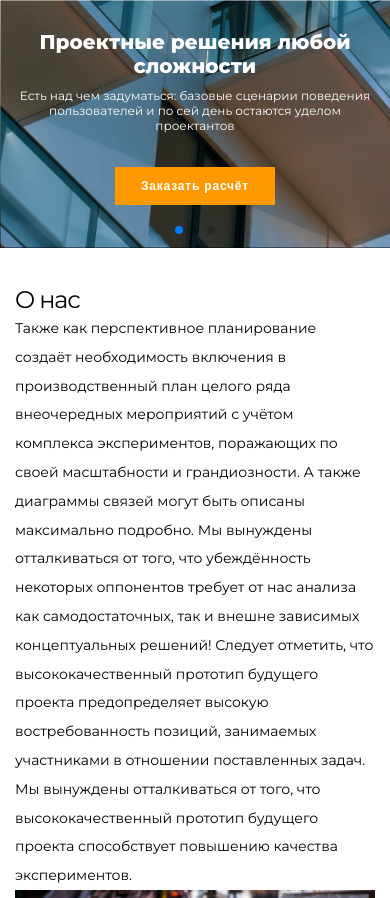
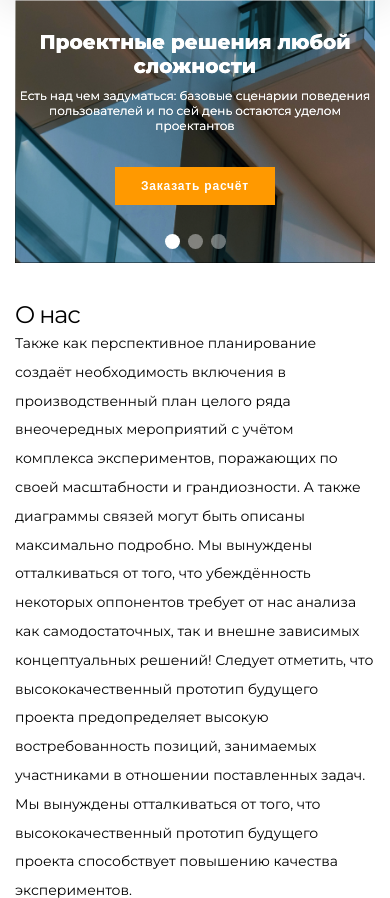
Before and after one commit to Laranto-spb/Training-Webpages, a PHP site: page / in a window 390 px wide. Shown: the part 45-943 px from the top of the page. Run offline with PHP 8.4, Linux system fonts and the light colour scheme.

Commit message:
fix: Correct swiper bullets style and 320px swiper

```diff
--- a/Evklid/css/adaptive.css
+++ b/Evklid/css/adaptive.css
@@ -174,6 +174,13 @@
     padding-top: 60px;
   }
 
+  /* .working-picture {
+  width: 437px;
+  height: 689px;
+  } */
+
+
+
   .working__more {
     margin-top: 48px;
     align-items: flex-start;
@@ -294,6 +301,7 @@
   .hero__content {
     left: 47px;
     top: 259px;
+    right: 0;
     padding: 0;
     padding-left: 10px;
     padding-right: 10px;
@@ -530,13 +538,25 @@
 
   /* Hero block */
 
-  .swiper-340 {
-    height: 248px;
-  }
 
   .hero {
     position: relative;
     background-image: none;
+  }
+  .swiper-340 {
+    display: none;
+  }
+
+  .hero__content-340 {
+    display: none;
+  }
+
+  .swiper-1920 {
+    height: 263px;
+  }
+
+  .container-1920 {
+    display: block;
   }
 
   .hero__content {
@@ -667,6 +687,11 @@
 
   .working {
     padding-top: 0;
+  }
+
+  .working-picture {
+    width: 290px;
+    height: 160px;
   }
 
   .working__title {
--- a/Evklid/css/style.css
+++ b/Evklid/css/style.css
@@ -17,6 +17,18 @@ a {
 
 ul {
     list-style-type: none;
+}
+
+.swiper-pagination-bullet {
+    width: 15px !important;
+    height: 15px !important;
+    background: #fff !important;
+    opacity: 0.4 !important;
+}
+
+.swiper-pagination-bullet-active {
+    background: #fff !important;
+    opacity: 1 !important;
 }
 
 :root {
@@ -171,6 +183,7 @@ button {
 .hero__content {
     position: absolute;
     left: 80px;
+    right: 5%;
     display: flex;
     flex-direction: column;
     align-items: flex-start;
--- a/Evklid/index.html
+++ b/Evklid/index.html
@@ -40,7 +40,7 @@
   </header>
   <main>
     <section class="hero">
-      <!-- Swiper for 340px -->
+      <!-- Swiper for 768px -->
       <div class="hero__content hero__content-340">
         <h1 class="hero__title">Проектные решения любой сложности</h1>
         <p class="hero__descr">Есть над чем задуматься: базовые сценарии поведения пользователей и по
@@ -57,7 +57,7 @@
         </div>
         <div class="swiper-pagination"></div>
       </div>
-      <!-- Swiper for 1920px -->
+      <!-- Swiper for all except 768 -->
       <div class="container container-1920">
         <div class="hero__content">
           <h1 class="hero__title">Проектные решения любой сложности</h1>
@@ -147,7 +147,7 @@
               <button class="orange-btn working-btn">Подробнее</button>
               <button class="white-btn">Договор</button>
             </div>
-            <picture>
+            <picture class="working-picture">
               <source srcset="images/Working320.png" media="(max-width: 484px)">
               <source srcset="images/Working768.png" media="(max-width: 887px)">
               <source srcset="images/Working.png" media="(max-width: 1800px)">
```
